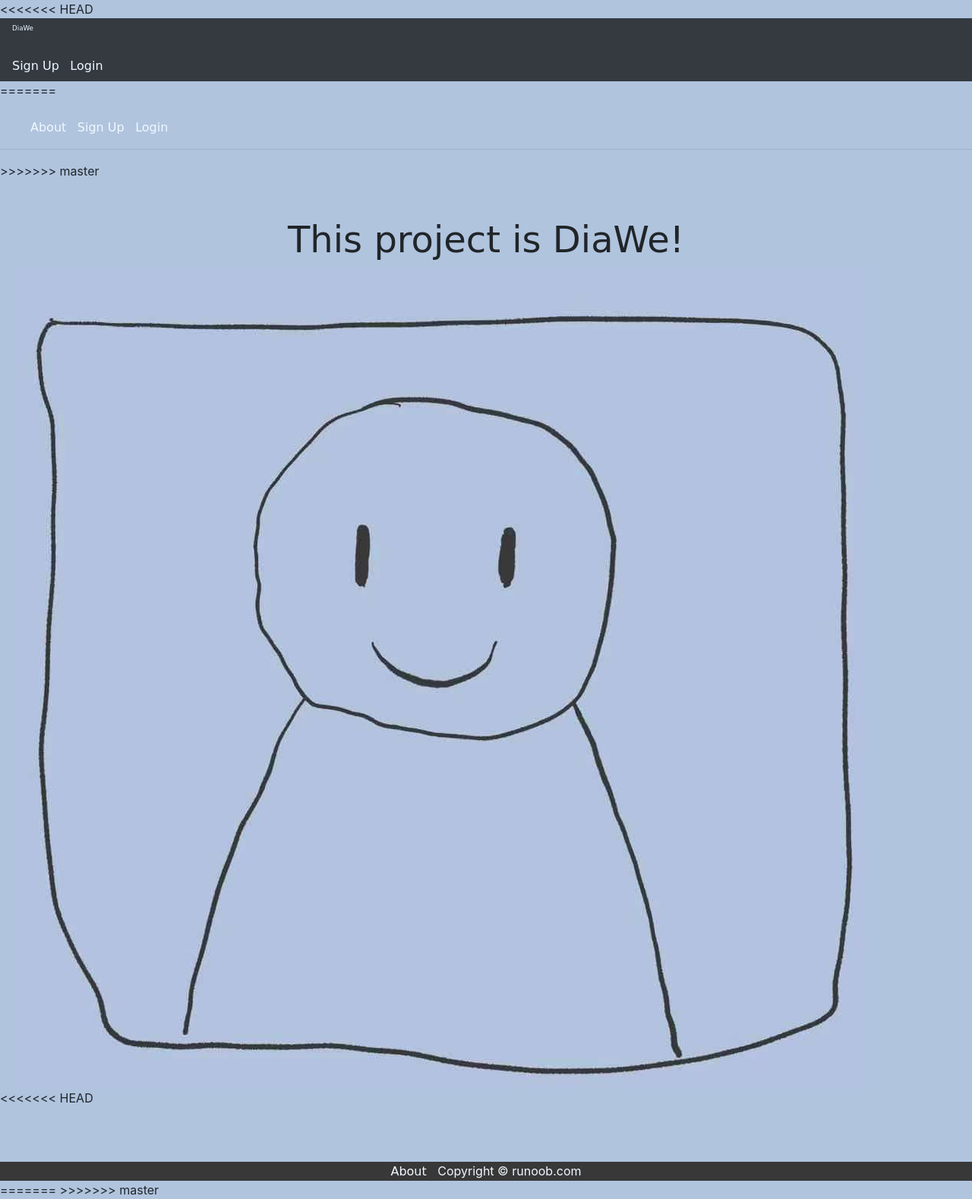
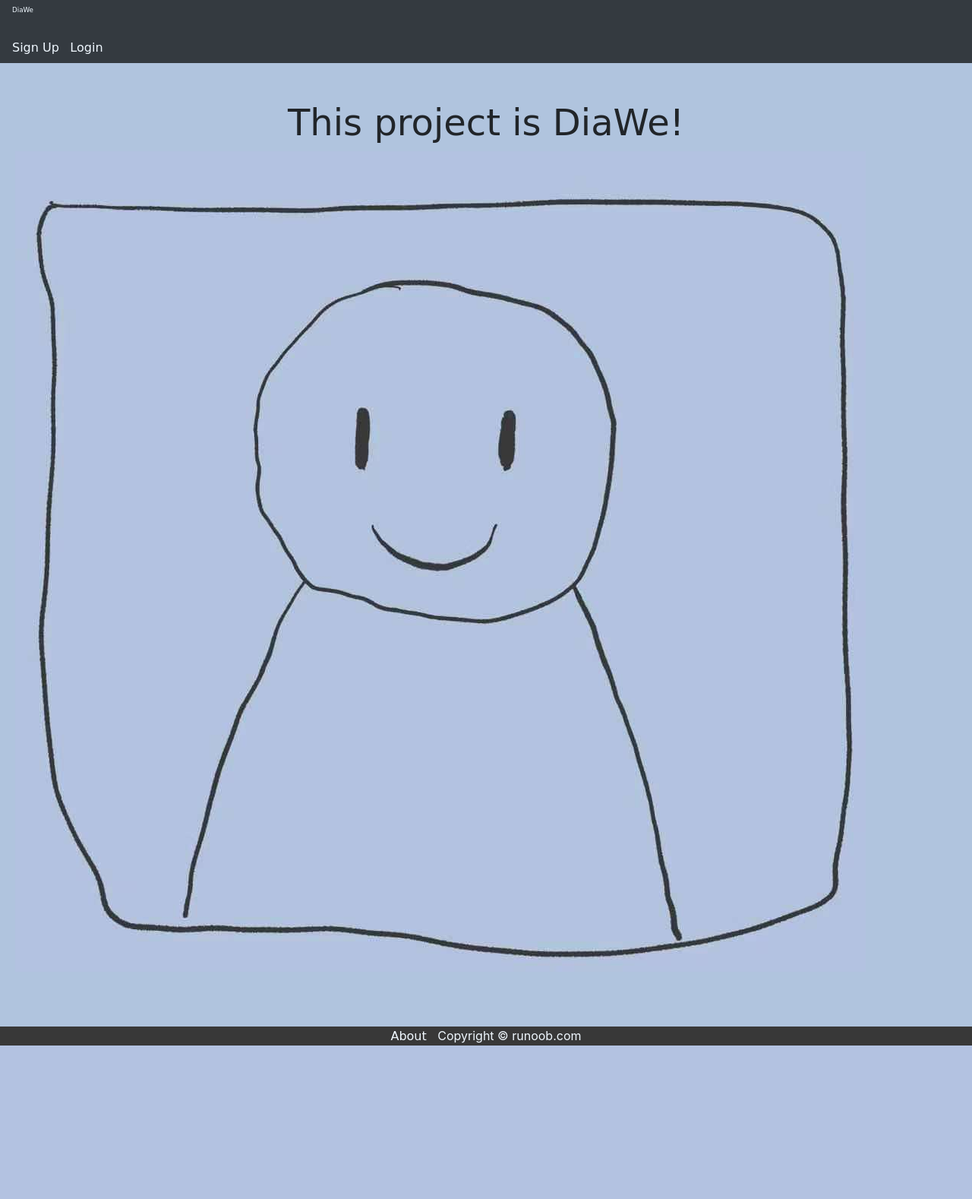
Before and after one commit to GreedSqualo/diawe_project, a Django app: page /diawe/about/ in a window 1280 px wide. Shown: the whole page at 76% size. After the commit the page ends 1376 px from the top, so only its background shows below. Run offline with Django 3.2, Linux system fonts and the light colour scheme; some libraries are stand-ins or nearby versions.

Commit message:
fix a bug

```diff
--- a/templates/diawe/base.html
+++ b/templates/diawe/base.html
@@ -18,31 +18,10 @@
         <link rel="stylesheet" href="{% static 'bootstrap/css/bootstrap.min.css' %}">
     </head>
 
-<<<<<<< HEAD
 
     <body>
         {% include 'diawe/header.html' %}
 
-=======
-    <div>
-        <br />
-
-        <ul>
-        {% if user.is_authenticated %}
-            hello {{ user.username }}!
-            <a class="base" href="{% url 'diawe:logout' %}">Logout</a>
-            <a class="base" href="{% url 'diawe:article' %}">Article</a>
-            <a class="base" href="{% url 'diawe:create' %}">Write a log</a>
-        {% else %}
-            <a class="base" href="{% url 'diawe:about' %}">About</a>
-            <a class="base" href="{% url 'diawe:register' %}">Sign Up</a>
-            <a class="base" href="{% url 'diawe:login' %}">Login</a>
-        {% endif %}
-        </ul>
-    </div>
-    <hr />
-    <body>
->>>>>>> master
         <style type="text/css">
         body {background-color:#b0c4de;}
         </style>
@@ -53,15 +32,8 @@
         <script src="{% static 'jquery/jquery-3.3.1.js' %}"></script>
         <script src="https://cdn.jsdelivr.net/npm/popper.js@1.16.1-lts/dist/umd/popper.min.js"></script>
         <script src="{% static 'bootstrap/js/bootstrap.min.js' %}"></script>
-<<<<<<< HEAD
 
         {% include 'diawe/footer.html' %}
     </body>
 
-=======
-
-    </body>
-
-
->>>>>>> master
 </html>
```
